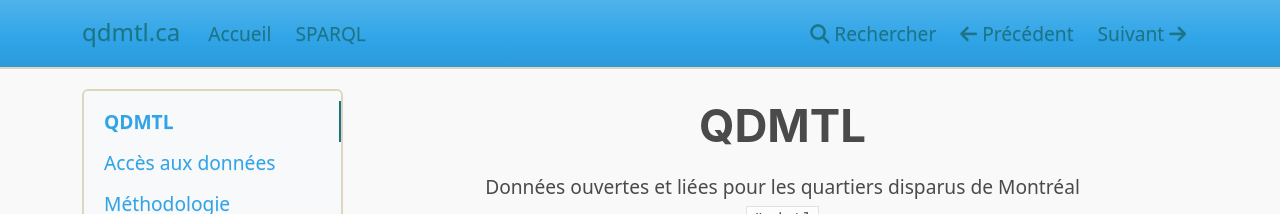
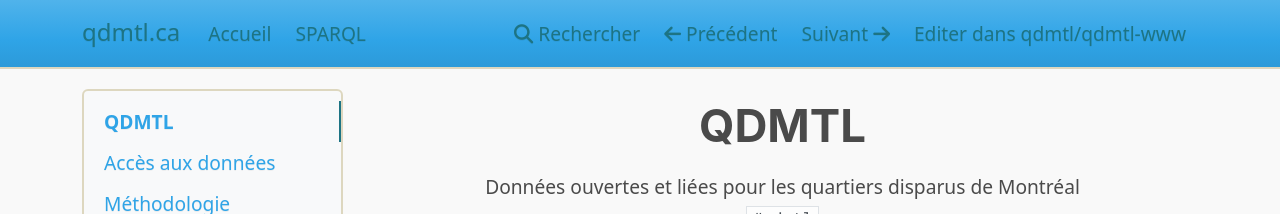
Before and after one commit to qdmtl/qdmtl-www, an MkDocs documentation site: the page built from docs/index.md, in a window 1280 px wide. Shown: the top 214 px of the page. Built offline with MkDocs 1.6.1, drawn with Linux system fonts in a browser that asks for light colours; nearby versions of some CDN libraries.

Commit message:
Ajout du repo à la config

```diff
--- a/mkdocs.yml
+++ b/mkdocs.yml
@@ -3,7 +3,9 @@ site_url: https://qdmtl.ca
 site_description: Données ouvertes et liées pour les quartiers disparus de Montréal
 site_author: David Valentine
 
-#repo_url: https://github.com/qdmtl/qdmtl.github.io
+repo_name: qdmtl/qdmtl-www
+repo_url: https://github.com/qdmtl/qdmtl-www
+edit_uri: ./edit/main
 
 nav:
   - Accueil: index.md
```
